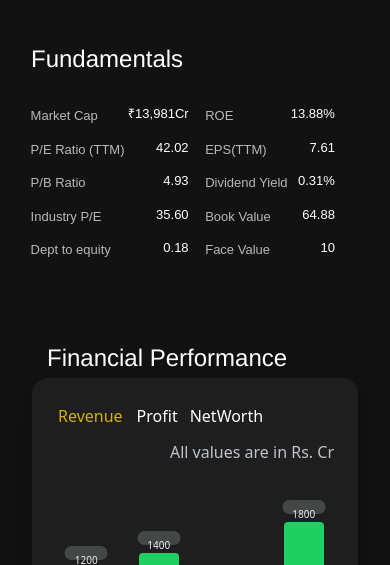
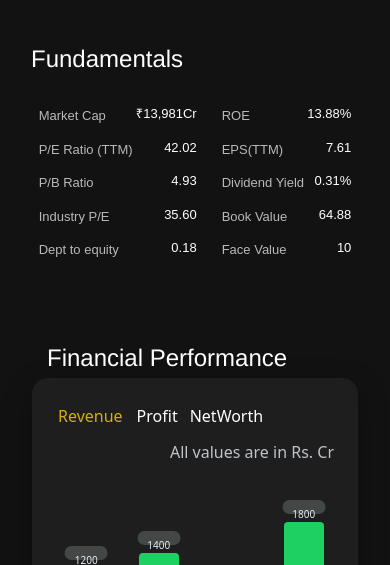
Before and after one commit to mokshika5/Detailed-page, a plain HTML site: page index.html in a window 390 px wide. Shown: the part 203-768 px from the top of the page. Drawn offline with nearby package versions, Linux system fonts and the light colour scheme.

Commit message:
Update index.html

```diff
--- a/index.html
+++ b/index.html
@@ -54,9 +54,9 @@
     transition: background 0.3s ease;
     background: linear-gradient(180deg, rgba(255,255,255,0.03), rgba(255,255,255,0.01));background-color:  #0f1629;
   }
-  /*  button:hover {
-      background: var(--bar-hover);
-    } */
+  /* button:hover {
+    background: var(--bar-hover);
+  } */
   .chart {
     display: flex;
     justify-content: space-around;
@@ -306,9 +306,6 @@
           gap: 2.5rem;
           font-size: 1.2rem;
         }
-        /* table{
-          max-width: 55vw;
-        } */
 
     }
     @media (max-width:900px) {
@@ -367,10 +364,10 @@
       padding-right: 0.2rem;
     }
     .tab{
-      border-color:#121212;
       float: right;
       padding: 0px;
       padding-top: 5px;
+      border-right: 25px solid #121212 ;
     }
     .round-chart{
       margin-bottom: 90px;
@@ -381,9 +378,15 @@
       padding-top: 5px;
     }
     table{
-      max-width: 85vw;
+      max-width: 90vw;
+      display: flex;
+      justify-content: center;
+    }
+    .labl{
+      padding-left: 0px;
     }
   }
+
 </style>
 
 </head>
@@ -589,5 +592,4 @@ const networth = [
   // Show graph 1 by default
   renderGraph(revenue);
 </script></body>
-
-</html
+</html>
```
